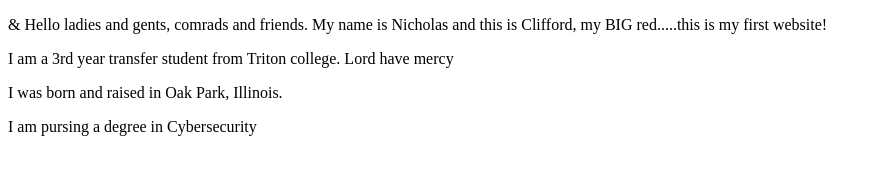
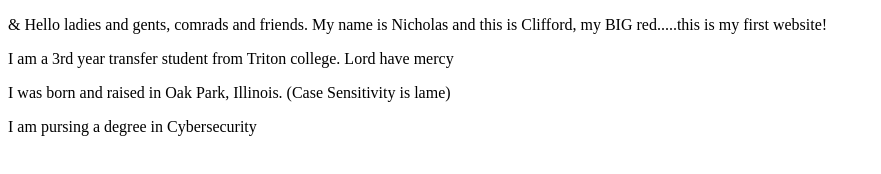
Before and after one commit to nthomas211/webdev_lab1, a plain HTML site: page Index.html in a window 1280 px wide. Shown: the whole page, without its empty margins (0-881 px from the left). Drawn offline with Linux system fonts and the light colour scheme.

Commit message:
Updated case sensitivity
ok

```diff
--- a/Index.html
+++ b/Index.html
@@ -7,7 +7,7 @@
 <body>
   <p>&amp; Hello ladies and gents, comrads and friends. My name is Nicholas and this is Clifford, my BIG red.....this is my first website!</p>
   <p>I am a 3rd year transfer student from Triton college. Lord have mercy </p>
-   <p>I was born and raised in Oak Park, Illinois. </p>
+   <p>I was born and raised in Oak Park, Illinois. (Case Sensitivity is lame) </p>
     <p> I am pursing a degree in Cybersecurity</p>
 </body>
 </html>
```
